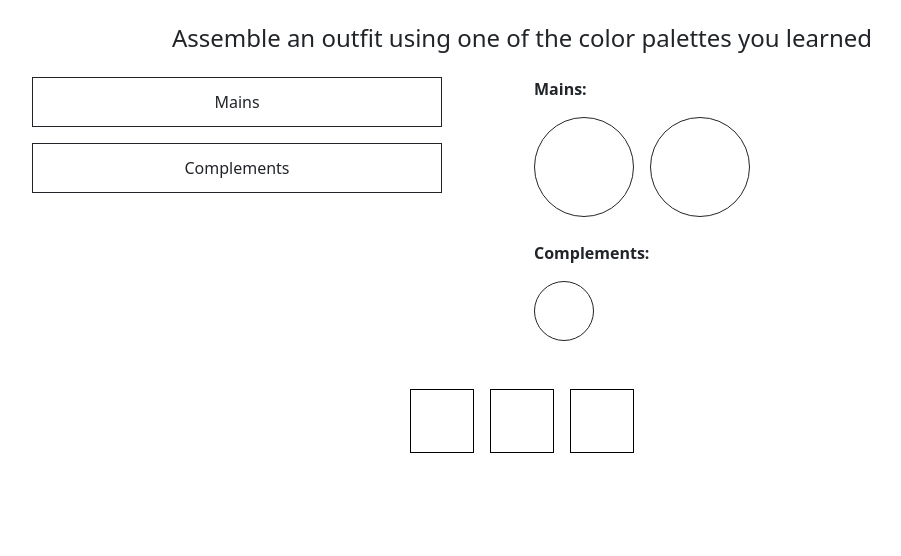
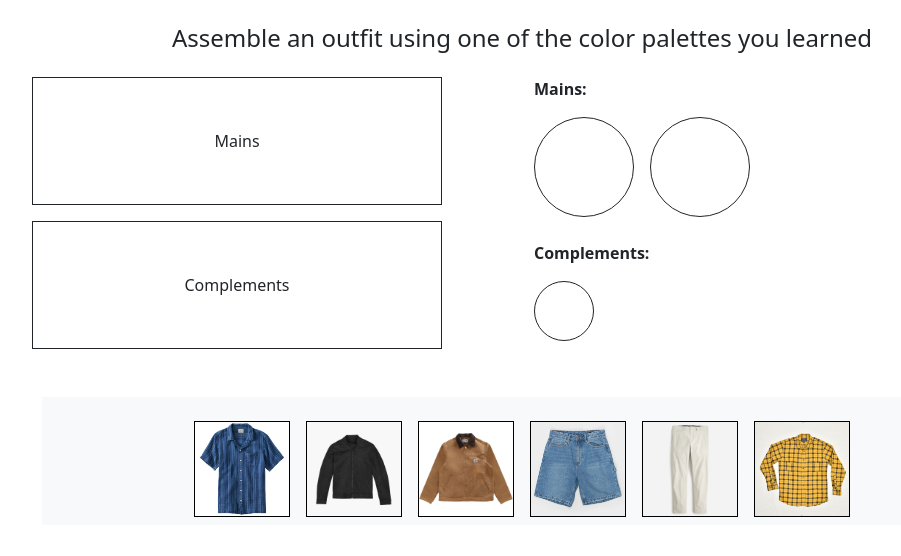
Before and after one commit to ilazhang/colorama, a Flask app: page /quiz in a window 1280 px wide. Shown: the part 56-612 px from the top of the page, without its empty margins (118-1019 px from the left). Run offline with Flask 3, Linux system fonts and the light colour scheme; some libraries are stand-ins or nearby versions.

Commit message:
comitting changes for tonight

```diff
--- a/server.py
+++ b/server.py
@@ -2,6 +2,21 @@ from flask import Flask
 from flask import render_template
 
 app = Flask(__name__)
+
+quiz_qs = [
+    {
+        "mains": 2,
+        "complements": 1,
+        "choices": [
+            {"image": "/static/blue_shirt.jpg", "color": "blue"},
+            {"image": "/static/black_leather_jacket.webp", "color": "black"},
+            {"image": "/static/carhartt_jacket.webp", "color": "brown"},
+            {"image": "/static/jorts.jpg", "color": "blue"},
+            {"image": "/static/white_pants.webp", "color": "white"},
+            {"image": "/static/yellow_shirt.jpg", "color": "yellow"},
+        ],
+    },
+]
 
 
 @app.route("/")
@@ -11,7 +26,7 @@ def home():
 
 @app.route("/quiz")
 def quiz():
-    return render_template("quiz.html")
+    return render_template("quiz.html", question=quiz_qs[0])
 
 
 if __name__ == "__main__":
--- a/static/main.css
+++ b/static/main.css
@@ -1,7 +1,37 @@
 /* css goes here n shi */
 
 .quizbox {
-    width: 4rem;
-    height: 4rem;
+    width: 6rem;
+    height: 6rem;
     border: 1px solid #000;
 }
+
+#mains, #complements {
+    height: 8rem;
+}
+
+#closet {
+    height: 8rem;
+    max-width: 60rem;
+    margin: 0 auto;
+}
+
+.blue {
+    background-color: blue;
+}
+
+.black {
+    background-color: black;
+}
+
+.yellow {
+    background-color: yellow;
+}
+
+.brown {
+    background-color: #8B5A2B;
+}
+
+.white {
+    background-color: #8B5A2B;
+}
--- a/static/quiz.js
+++ b/static/quiz.js
@@ -1,7 +1,43 @@
-// some JS goes here i guess
+$(function () {
+    const mains = [];
+    const complements = [];
 
+    function storeState() {
+        mains.length = 0;
+        complements.length = 0;
 
-$(function () {
+        $('#mains .quizbox').each(function () {
+            mains.push($(this).data('color'));
+        });
+
+        $('#complements .quizbox').each(function () {
+            complements.push($(this).data('color'));
+        });
+
+        console.log('Mains:', mains);
+        console.log('Complements:', complements);
+
+        const mainDisplays = $('.main-display');
+        const complementDisplays = $('.complement-display');
+
+        mainDisplays.each(function (i) {
+            const el = $(this);
+            const baseClasses = el.attr('class').split(' ').filter(c => c !== undefined && !mains.includes(c));
+            el.attr('class', baseClasses.join(' '));
+            if (i < mains.length) {
+                el.addClass(mains[i]);
+            }
+        });
+
+        complementDisplays.each(function (i) {
+            const el = $(this);
+            const baseClasses = el.attr('class').split(' ').filter(c => c !== undefined && !complements.includes(c));
+            el.attr('class', baseClasses.join(' '));
+            if (i < complements.length) {
+                el.addClass(complements[i]);
+            }
+        });
+    }
     $(".quizbox").draggable({
       revert: "invalid",
       helper: "original",
@@ -12,8 +48,9 @@ $(function () {
       drop: function (event, ui) {
         ui.draggable
           .detach()
-          .css({ top: "", left: "", position: "" })  // removes absolute position
+          .css({ top: 0, left: 0 })
           .appendTo(this);
+        storeState();
       }
     });
 
@@ -21,8 +58,19 @@ $(function () {
       drop: function (event, ui) {
         ui.draggable
           .detach()
-          .css({ top: "", left: "", position: "" })  // removes absolute position
+          .css({ top: 0, left: 0 })
           .appendTo(this);
+        storeState();
+      }
+    });
+
+    $("#closet").droppable({
+      drop: function (event, ui) {
+        ui.draggable
+          .detach()
+          .css({ top: 0, left: 0 })
+          .appendTo(this);
+        storeState();
       }
     });
 });
--- a/templates/layout.html
+++ b/templates/layout.html
@@ -7,7 +7,7 @@
      <link rel="icon" href="data:,">
 
   <link rel="stylesheet" href="{{url_for('static', filename='main.css')}}">
-    <title>Inifinty</title>
+    <title>Colorama</title>
     <script src=https://code.jquery.com/jquery-3.3.1.min.js crossorigin="anonymous"></script>
     <script src="https://cdnjs.cloudflare.com/ajax/libs/jqueryui/1.14.1/jquery-ui.min.js"
         integrity="sha512-MSOo1aY+3pXCOCdGAYoBZ6YGI0aragoQsg1mKKBHXCYPIWxamwOE7Drh+N5CPgGI5SA9IEKJiPjdfqWFWmZtRA=="
--- a/templates/quiz.html
+++ b/templates/quiz.html
@@ -11,12 +11,12 @@
   <div class="container mb-5">
     <div class="row">
       <div class="col-md-6 d-flex flex-column align-items-center gap-3">
-        <div id="mains" class="position-relative d-flex border text-center border-dark w-75 py-4 gap-1 px-1">
+        <div id="mains" class="position-relative d-flex border text-center border-dark w-75 align-items-center gap-3 px-3">
           <div class="position-absolute w-100 h-100 z-n1 start-0 top-0 d-flex justify-content-center align-items-center">
               Mains
           </div>
         </div>
-        <div id="complements" class="position-relative d-flex border text-center border-dark w-75 py-4 gap-1 px-1">
+        <div id="complements" class="position-relative d-flex border text-center border-dark w-75 align-items-center gap-3 px-3">
           <div class="position-absolute w-100 h-100 z-n1 start-0 top-0 d-flex justify-content-center align-items-center">
               Complements
           </div>
@@ -26,22 +26,24 @@
         <div class="mb-4">
           <p><strong>Mains:</strong></p>
           <div class="d-flex gap-3">
-            <div class="border border-dark rounded-circle" style="width: 100px; height: 100px;"></div>
-            <div class="border border-dark rounded-circle" style="width: 100px; height: 100px;"></div>
+            <div class="border border-dark rounded-circle main-display" style="width: 100px; height: 100px;"></div>
+            <div class="border border-dark rounded-circle main-display" style="width: 100px; height: 100px;"></div>
           </div>
         </div>
         <div>
           <p><strong>Complements:</strong></p>
-          <div class="border border-dark rounded-circle" style="width: 60px; height: 60px;"></div>
+          <div class="border border-dark rounded-circle complement-display" style="width: 60px; height: 60px;"></div>
         </div>
       </div>
     </div>
   </div>
 
-<div class="d-flex flex-wrap justify-content-center gap-3">
-  <div class="flex-shrink-0 quizbox"></div>
-  <div class="flex-shrink-0 quizbox"></div>
-  <div class="flex-shrink-0 quizbox"></div>
+<div id="closet" class="d-flex flex-wrap justify-content-center gap-3 bg-light p-4">
+    {% for choice in question['choices'] %}
+    <div class="flex-shrink-0 quizbox" data-color="{{ choice.color }}">
+        <img src="{{ choice.image }}" class="w-100 h-100 object-fit-cover"/></img>
+    </div>
+    {% endfor %}
 </div>
 
 </div>
```
Also changed, not shown: static/black_leather_jacket.webp (added), static/blue_shirt.jpg (added), static/carhartt_jacket.webp (added), static/jorts.jpg (added), static/terracotta_hoodie.avif (added), static/white_pants.webp (added), static/yellow_shirt.jpg (added).
